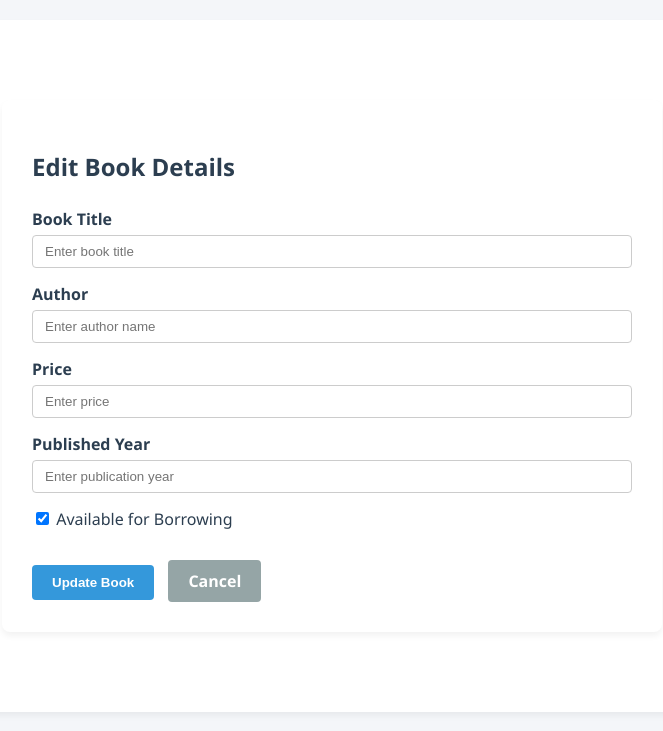
After one commit to affanali055/library-management-system, a Django app: template books/templates/books/edit_book.html in a window 1280 px wide. The commit adds this page. Shown: the top 731 px of the page, without its empty margins (308-971 px from the left). Run offline with Django 5.2, Linux system fonts and the light colour scheme; the template is opened without the code that fills it: values that come from a table or form of the project are taken from there, others are empty.

Commit message:
update and edit done

```diff
--- a/books/templates/books/book_list.html
+++ b/books/templates/books/book_list.html
@@ -48,7 +48,9 @@
                             {% endif %}
                         </td>
                         <td>
-                            <button class="btn-action btn-edit">✏️ Edit</button>
+                        <a href="{% url 'edit-book' book.id %}" class="btn-action btn-edit" style="text-decoration: none;">✏️ Edit</a>
+
+
                             <button class="btn-action btn-delete">🗑 Delete</button>
                         </td>
                     </tr>
--- /dev/null
+++ b/books/templates/books/edit_book.html
@@ -0,0 +1,122 @@
+<!-- books/templates/books/edit_book.html -->
+{% load static %}
+<!DOCTYPE html>
+<html lang="en">
+<head>
+    <meta charset="UTF-8">
+    <meta name="viewport" content="width=device-width, initial-scale=1.0">
+    <title>Edit Book</title>
+    <!-- Links to your custom CSS -->
+    <link rel="stylesheet" href="{% static 'books/style.css' %}">
+    <style>
+        .form-card {
+            max-width: 600px;
+            margin: 50px auto;
+            background: #ffffff;
+            padding: 30px;
+            border-radius: 8px;
+            box-shadow: 0 4px 6px rgba(0,0,0,0.05);
+        }
+        .form-group {
+            margin-bottom: 15px;
+        }
+        .form-label {
+            display: block;
+            margin-bottom: 5px;
+            font-weight: 600;
+            color: #2c3e50;
+        }
+        .form-control {
+            width: 100%;
+            padding: 8px 12px;
+            border: 1px solid #ccc;
+            border-radius: 4px;
+            box-sizing: border-box;
+        }
+        .btn-submit {
+            background-color: #3498db;
+            color: white;
+            padding: 10px 20px;
+            border: none;
+            border-radius: 4px;
+            font-weight: bold;
+            cursor: pointer;
+            transition: background-color 0.2s;
+        }
+        .btn-submit:hover {
+            background-color: #2980b9;
+        }
+        .btn-cancel {
+            background-color: #95a5a6;
+            color: white;
+            padding: 10px 20px;
+            border: none;
+            border-radius: 4px;
+            text-decoration: none;
+            font-weight: bold;
+            margin-left: 10px;
+            display: inline-block;
+            transition: background-color 0.2s;
+        }
+        .btn-cancel:hover {
+            background-color: #7f8c8d;
+        }
+    </style>
+</head>
+<body>
+    <div class="container">
+        <div class="form-card">
+            <h2 style="color: #2c3e50; margin-bottom: 25px;">Edit Book Details</h2>
+            <form method="post" novalidate>
+                {% csrf_token %}
+
+                <div class="form-group">
+                    <label for="{{ form.title.id_for_label }}" class="form-label">Book Title</label>
+                    {{ form.title }}
+                    {% if form.title.errors %}
+                        <div style="color: red; font-size: 13px; mt-1">{{ form.title.errors|join:", " }}</div>
+                    {% endif %}
+                </div>
+
+                <div class="form-group">
+                    <label for="{{ form.author.id_for_label }}" class="form-label">Author</label>
+                    {{ form.author }}
+                    {% if form.author.errors %}
+                        <div style="color: red; font-size: 13px; mt-1">{{ form.author.errors|join:", " }}</div>
+                    {% endif %}
+                </div>
+
+                <div class="form-group">
+                    <label for="{{ form.price.id_for_label }}" class="form-label">Price</label>
+                    {{ form.price }}
+                    {% if form.price.errors %}
+                        <div style="color: red; font-size: 13px; mt-1">{{ form.price.errors|join:", " }}</div>
+                    {% endif %}
+                </div>
+
+                <div class="form-group">
+                    <label for="{{ form.published_year.id_for_label }}" class="form-label">Published Year</label>
+                    {{ form.published_year }}
+                    {% if form.published_year.errors %}
+                        <div style="color: red; font-size: 13px; mt-1">{{ form.published_year.errors|join:", " }}</div>
+                    {% endif %}
+                </div>
+
+                <div class="form-group">
+                    <label class="form-label" style="display: inline-block; font-weight: normal; cursor: pointer;">
+                        {{ form.available }} Available for Borrowing
+                    </label>
+                    {% if form.available.errors %}
+                        <div style="color: red; font-size: 13px; mt-1">{{ form.available.errors|join:", " }}</div>
+                    {% endif %}
+                </div>
+
+                <div style="margin-top: 25px;">
+                    <button type="submit" class="btn-submit">Update Book</button>
+                    <a href="{% url 'book-list' %}" class="btn-cancel">Cancel</a>
+                </div>
+            </form>
+        </div>
+    </div>
+</body>
+</html>
--- a/books/urls.py
+++ b/books/urls.py
@@ -1,9 +1,10 @@
 # books/urls.py
 from django.urls import path
-from .views import BookListAPIView, add_book, book_list
+from .views import BookListAPIView, add_book, book_list, edit_book
 
 urlpatterns = [
     path("", book_list, name="book-list"),
     path("api/", BookListAPIView.as_view(), name="book-list-api"),
     path("add/", add_book, name="add-book"),
+    path("edit/<int:id>/", edit_book, name="edit-book"),
 ]
```
Also changed, not shown: books/views.py (+18 -0 lines), db.sqlite3.
